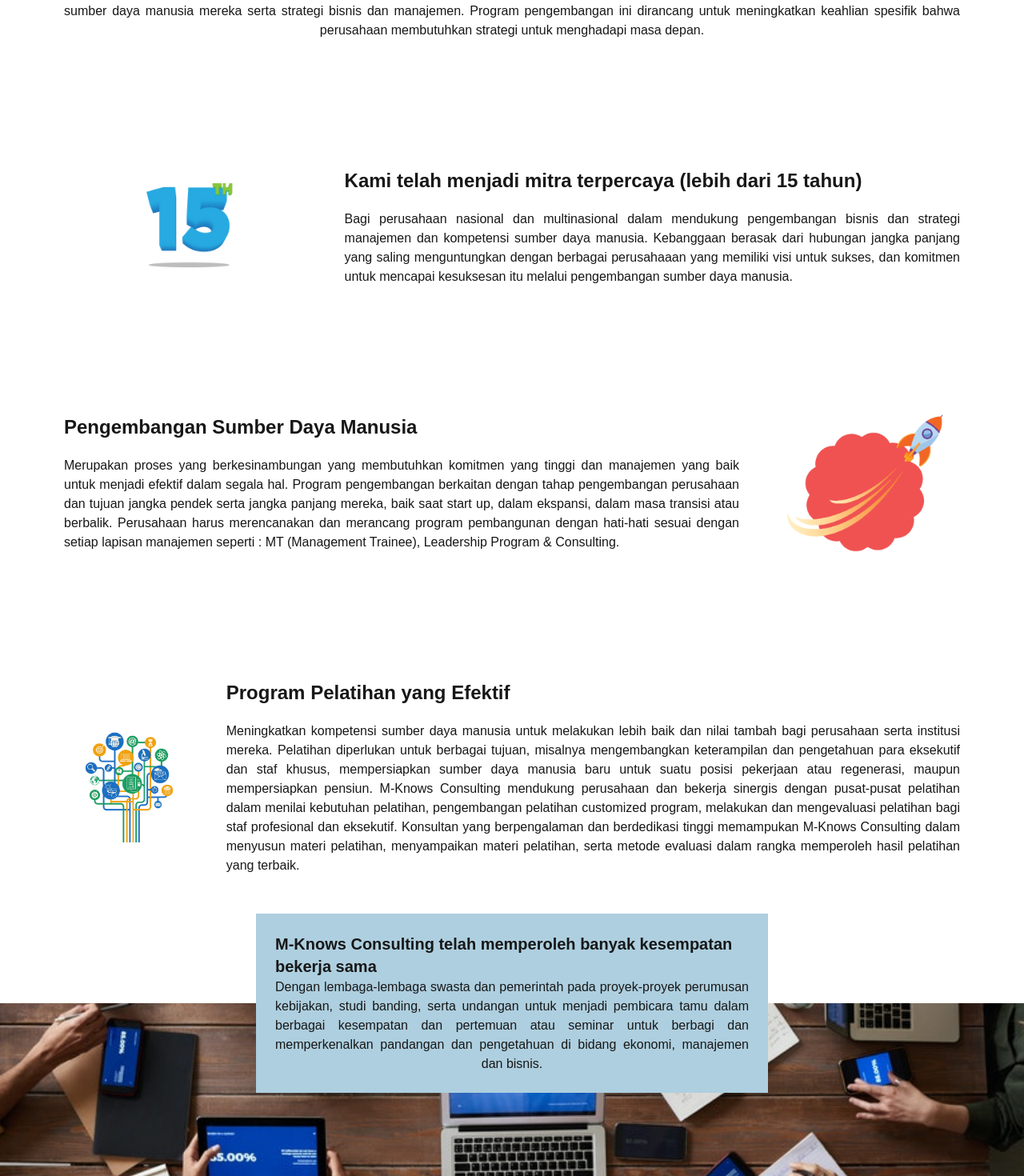
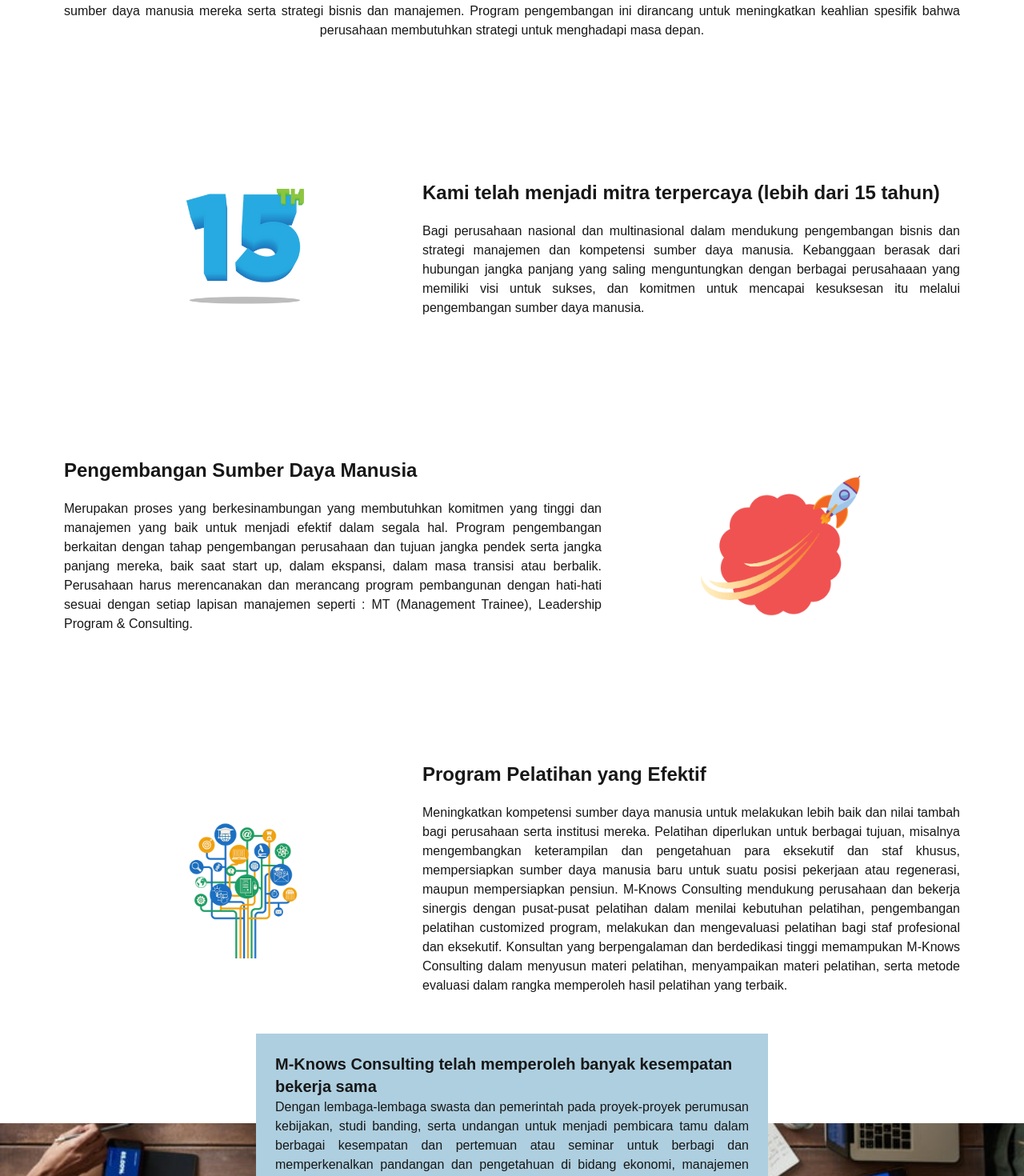
Before and after one commit to Tim4-4IA06-P3L/MKnows-FrontEnd, a Next.js app: page /what-we-do/consulting-service in a window 1280 px wide. Shown: the part 600-2070 px from the top of the page at 80% size. Built offline with nearby package versions, Linux system fonts and the light colour scheme.

Commit message:
Modify Image w and h, modify layout

```diff
--- a/app/what-we-do/consulting-service/page.tsx
+++ b/app/what-we-do/consulting-service/page.tsx
@@ -23,11 +23,12 @@ export default function Home() {
 					</p>
 				</section>
 
-				<section className="w-full flex flex-row p-20 space-x-10">
-					<div className="relative w-full">
+				<section className="w-full flex flex-row p-20 justify-around items-center">
+					<div className="flex justify-center relative w-2/5">
 						<Image
 							src="/15.png"
-							fill={true}
+							width={200}
+							height={200}
 							style={{
 								objectFit: "contain",
 							}}
@@ -35,7 +36,7 @@ export default function Home() {
 						/>
 					</div>
 
-					<div>
+					<div className="w-3/5">
 						<strong className="text-2xl">Kami telah menjadi mitra terpercaya (lebih dari 15 tahun)</strong>
 						<p className="text-justify mt-5">
 							Bagi perusahaan nasional dan multinasional dalam mendukung pengembangan bisnis dan strategi
@@ -46,8 +47,8 @@ export default function Home() {
 					</div>
 				</section>
 
-				<section className="w-full flex flex-row p-20 space-x-10">
-					<div>
+				<section className="w-full flex flex-row p-20 justify-around items-center">
+					<div className="w-3/5">
 						<strong className="text-2xl">Pengembangan Sumber Daya Manusia</strong>
 						<p className="text-justify mt-5">
 							Merupakan proses yang berkesinambungan yang membutuhkan komitmen yang tinggi dan manajemen yang
@@ -59,10 +60,11 @@ export default function Home() {
 						</p>
 					</div>
 
-					<div className="relative w-full">
+					<div className="flex justify-center relative w-2/5">
 						<Image
 							src="/Rocket.png"
-							fill={true}
+							width={200}
+							height={200}
 							style={{
 								objectFit: "contain",
 							}}
@@ -71,11 +73,12 @@ export default function Home() {
 					</div>
 				</section>
 
-				<section className="w-full flex flex-row p-20 space-x-10">
-					<div className="relative w-full">
+				<section className="w-full flex flex-row p-20 justify-around items-center">
+					<div className="flex justify-center relative w-2/5">
 						<Image
 							src="/pelatihan-efektif.png"
-							fill={true}
+							width={200}
+							height={200}
 							style={{
 								objectFit: "contain",
 							}}
@@ -83,7 +86,7 @@ export default function Home() {
 						/>
 					</div>
 
-					<div>
+					<div className="w-3/5">
 						<strong className="text-2xl">Program Pelatihan yang Efektif</strong>
 						<p className="text-justify mt-5">
 							Meningkatkan kompetensi sumber daya manusia untuk melakukan lebih baik dan nilai tambah bagi perusahaan
```
